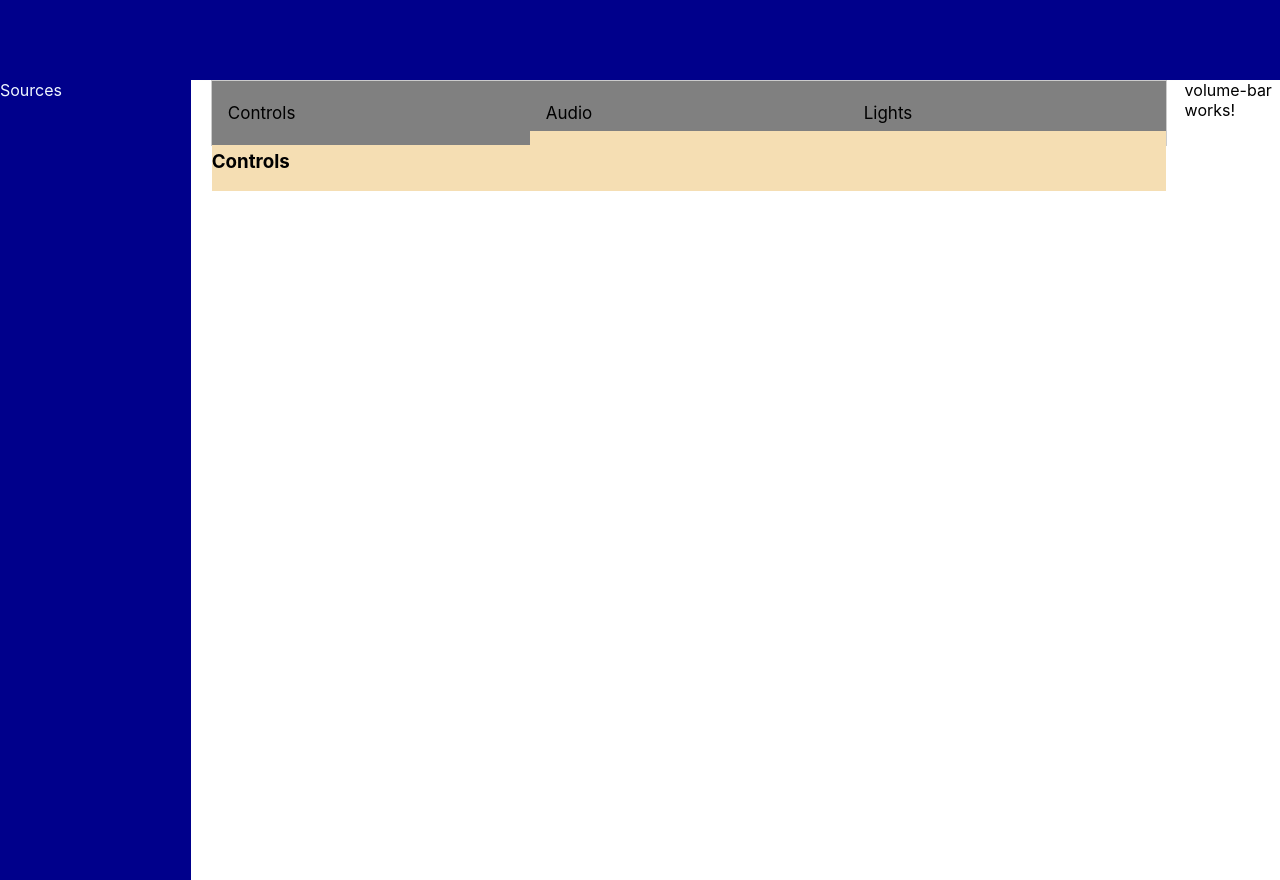
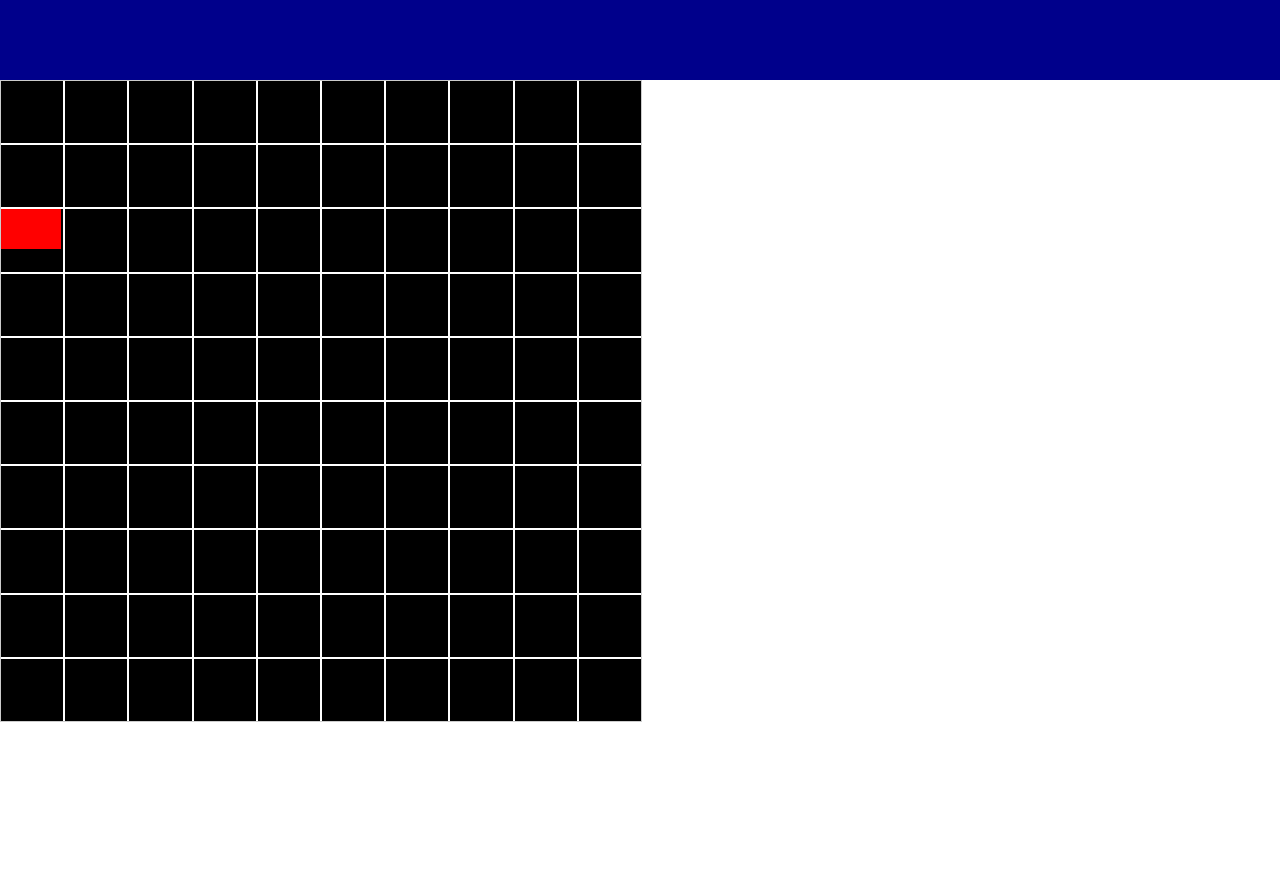
Before and after one commit to XINZESONG/Angular, an Angular app: page /User in a window 1280 px wide. After the commit the page ends 800 px from the top, so only its background shows below. Built offline with nearby package versions, Linux system fonts and the light colour scheme.

Commit message:
add grids to user page

```diff
--- /dev/null
+++ b/src/app/grid-test/grid-test.component.css
@@ -0,0 +1,50 @@
+.grid-container {
+  display: grid;
+  grid-template-columns: repeat(10, 1fr); /* Adjust the number of columns */
+  grid-template-rows: repeat(10, 1fr); /* Adjust the number of rows */
+  gap: 2px; /* Adjust the gap between squares */
+  width: 80vmin; /* Adjust the size of the grid */
+  height: 80vmin; /* Maintain aspect ratio for squares */
+  border: 1px solid #ccc;
+  position: relative;
+}
+.grid-item {
+  background-color: black;
+  border: 1px solid black;
+}
+
+.bubble {
+  position: absolute;
+  height: 80px;
+  width: 120px;
+  background-color: red;
+}
+
+@media (max-width: 1024px) {
+  .bubble {
+    position: absolute;
+    height: 40px;
+    width: 60px;
+    background-color: red;
+  }
+}
+
+/* Medium devices (tablets, 600px to 768px) */
+@media (max-width: 1280px) {
+  .bubble {
+    position: absolute;
+    height: 40px;
+    width: 60px;
+    background-color: red;
+  }
+}
+
+/* Large devices (desktops, 769px and up) */
+@media (min-width: 1920px) {
+  .bubble {
+    position: absolute;
+    height: 40px;
+    width: 60px;
+    background-color: red;
+  }
+}
--- /dev/null
+++ b/src/app/grid-test/grid-test.component.html
@@ -0,0 +1,4 @@
+<div class="grid-container">
+  <div class="grid-item" *ngFor="let item of gridArray"></div>
+  <div class="bubble" [ngStyle]="{ top: '20%' }"></div>
+</div>
--- /dev/null
+++ b/src/app/grid-test/grid-test.component.ts
@@ -0,0 +1,18 @@
+import { Component } from '@angular/core';
+import { CommonModule } from '@angular/common';
+
+@Component({
+  selector: 'app-grid-test',
+  standalone: true,
+  imports: [CommonModule],
+  templateUrl: './grid-test.component.html',
+  styleUrls: ['./grid-test.component.css'],
+})
+export class GridTestComponent {
+  rows: number = 10;
+  columns: number = 10;
+
+  get gridArray() {
+    return new Array(this.rows * this.columns);
+  }
+}
--- a/src/app/user/user.component.html
+++ b/src/app/user/user.component.html
@@ -1,6 +1,6 @@
 <div class="user">
   <app-header></app-header>
-  <div class="screen-body">
+  <!-- <div class="screen-body">
     <div class="left">
       <app-sources></app-sources>
     </div>
@@ -10,5 +10,6 @@
     <div class="right">
       <app-volume-bar></app-volume-bar>
     </div>
-  </div>
+  </div> -->
+  <app-grid-test></app-grid-test>
 </div>
--- a/src/app/user/user.component.ts
+++ b/src/app/user/user.component.ts
@@ -3,6 +3,8 @@ import { HeaderComponent } from '../header/header.component';
 import { SourcesComponent } from '../sources/sources.component';
 import { VolumeBarComponent } from '../volume-bar/volume-bar.component';
 import { ScreenComponent } from '../screen/screen.component';
+import { GridTestComponent } from '../grid-test/grid-test.component';
+
 @Component({
   selector: 'app-user',
   standalone: true,
@@ -11,6 +13,7 @@ import { ScreenComponent } from '../screen/screen.component';
     SourcesComponent,
     VolumeBarComponent,
     ScreenComponent,
+    GridTestComponent,
   ],
   templateUrl: './user.component.html',
   styleUrl: './user.component.css',
--- a/src/app/volume-bar/volume-bar.component.ts
+++ b/src/app/volume-bar/volume-bar.component.ts
@@ -5,8 +5,6 @@ import { Component } from '@angular/core';
   standalone: true,
   imports: [],
   templateUrl: './volume-bar.component.html',
-  styleUrl: './volume-bar.component.css'
+  styleUrl: './volume-bar.component.css',
 })
-export class VolumeBarComponent {
-
-}
+export class VolumeBarComponent {}
```
Also changed, not shown: src/app/app.component.html (+6 -3 lines), 1 other file (tests, documents, lock files or other folders).
